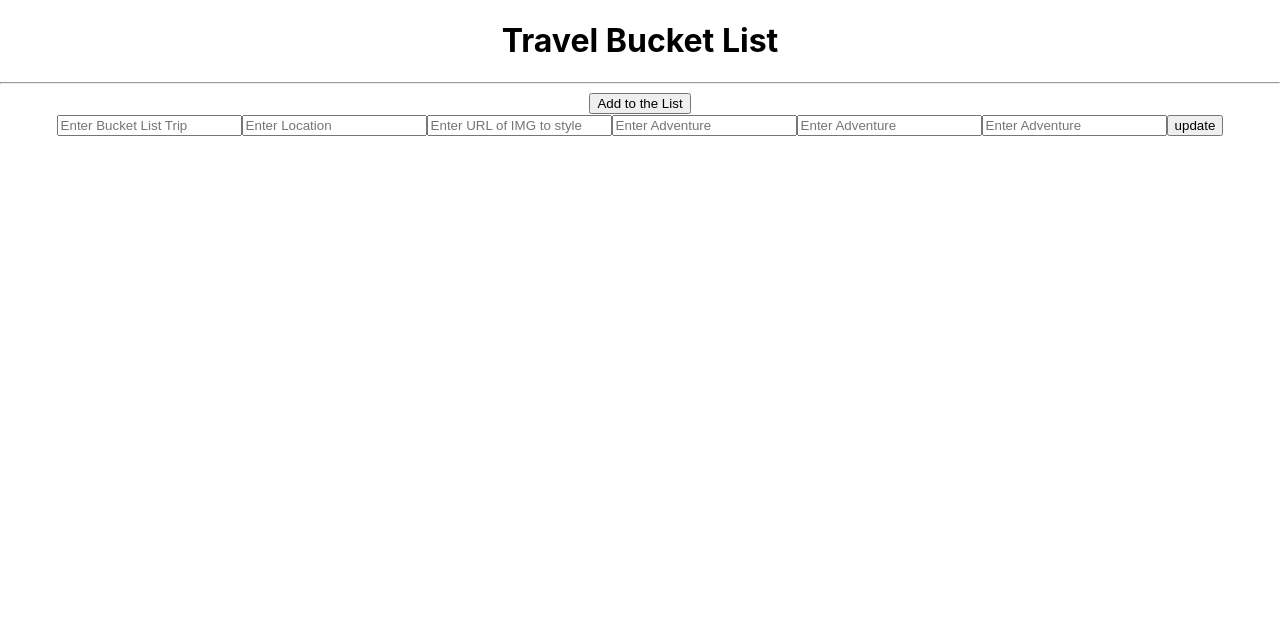
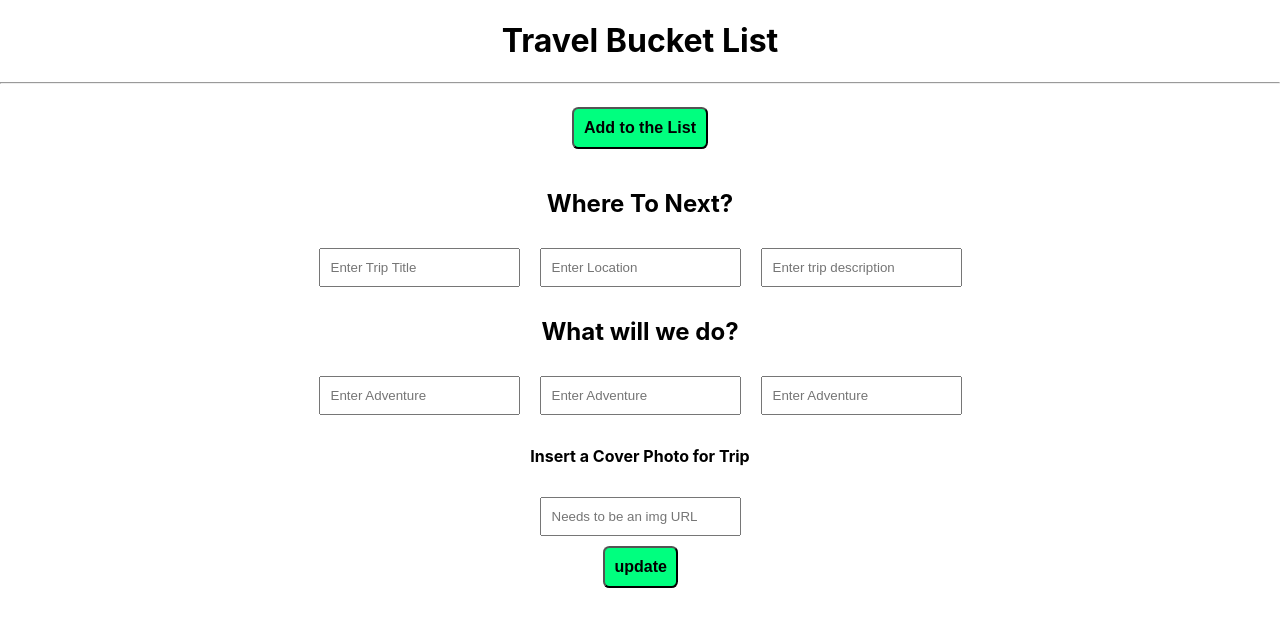
Before and after one commit to Lofredoa1/travel-bucket-list-frontend, a React (Create React App) app: page /edit in a window 1280 px wide. Shown: the top 626 px of the page. Built offline with nearby package versions, Linux system fonts and the light colour scheme; no server answers.

Commit message:
form css added

```diff
--- a/src/App.css
+++ b/src/App.css
@@ -5,6 +5,17 @@
 .main {
   display: flex;
   flex-wrap: wrap;
+
+}
+
+.add-button {
+  margin-bottom: 20px;
+  margin-top: 15px;
+  padding: 10px;
+  font-size: 1em;
+  font-weight: bold;
+  background-color: springgreen;
+  border-radius: .4em;
 }
 
 .thumbnail {
@@ -18,3 +29,26 @@
 .img-thumbnail {
   width: 200px;
 }
+
+/* FORM STYLING */
+form {
+  display: flex;
+  flex-direction: column;
+  align-items: center;
+}
+
+.form-input {
+  padding: 10px;
+  margin: 10px;
+
+}
+
+.create-button {
+  margin-bottom: 20px;
+  padding: 10px;
+  font-size: 1em;
+  font-weight: bold;
+  background-color: springgreen;
+  border-radius: .4em;
+  width: 75px;
+}
--- a/src/Form.js
+++ b/src/Form.js
@@ -17,43 +17,63 @@ const Form = (props) => {
 
     return (
         <form onSubmit={handleSubmit}>
+            <div>
+            <h2>Where To Next?</h2>
                 <input
+                    className="form-input"
                     type="text"
                     name="activity"
-                placeholder="Enter Bucket List Trip"
+                    placeholder="Enter Trip Title"
                     onChange={handleChange}
                 />
                 <input
+                    className="form-input"
                     type="text"
                     name="location"
                     placeholder="Enter Location"
                     onChange={handleChange}
                 />
                 <input
+                    className="form-input"
                     type="text"
-                name="img"
-                placeholder="Enter URL of IMG to style"
+                    name="description"
+                    placeholder="Enter trip description"
                     onChange={handleChange}
                 />
+            </div>
+            <div className="adventures">
+                <h2>What will we do?</h2>
                 <input
+                    className="form-input"
                     type="text"
                     name="keyInterests.adventure1"
                     placeholder="Enter Adventure"
                     onChange={handleChange}
                 />
                 <input
+                    className="form-input"
                     type="text"
                     name="keyInterests.adventure2"
                     placeholder="Enter Adventure"
                     onChange={handleChange}
                 />
                 <input
+                    className="form-input"
                     type="text"
                     name="keyInterests.adventure3"
                     placeholder="Enter Adventure"
                     onChange={handleChange}
                 />
-            <input type="submit" value={props.label}/>
+                </div>
+                <h4>Insert a Cover Photo for Trip</h4>
+                <input
+                    className="form-input"
+                    type="text"
+                    name="img"
+                    placeholder="Needs to be an img URL"
+                    onChange={handleChange}
+                />
+            <input className="create-button" type="submit" value={props.label}/>
         </form>
     );
 };
```
Lines whose indentation alone changed are shown as unchanged.
